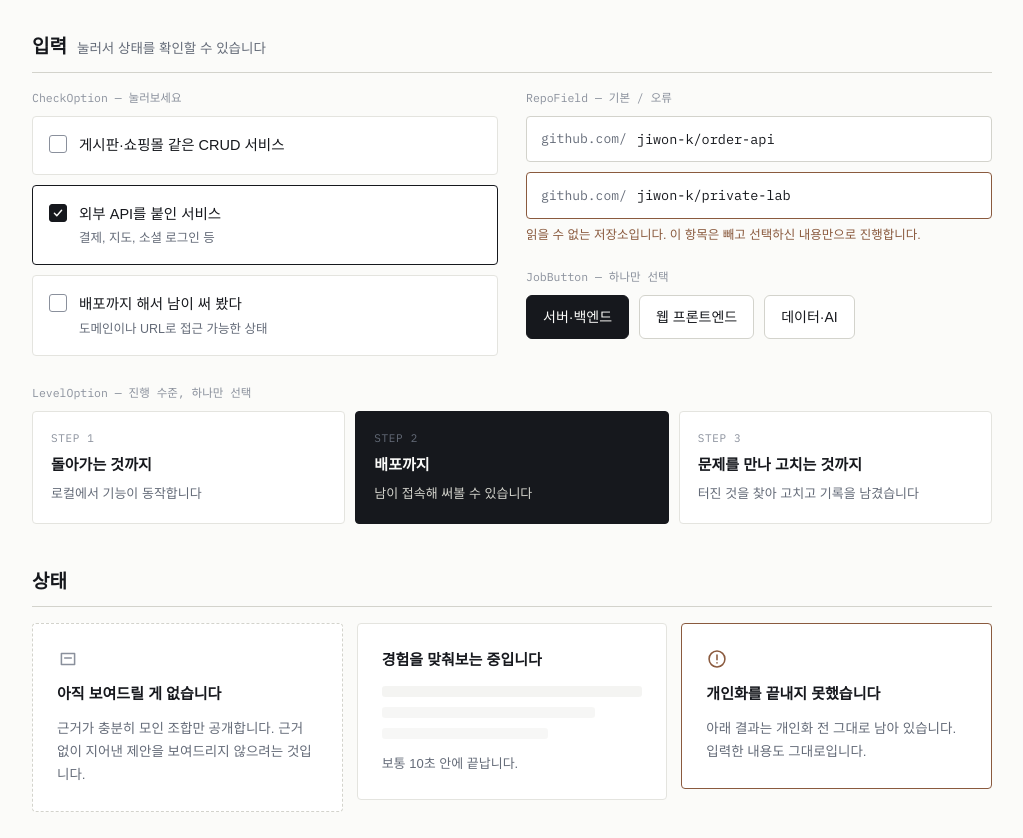
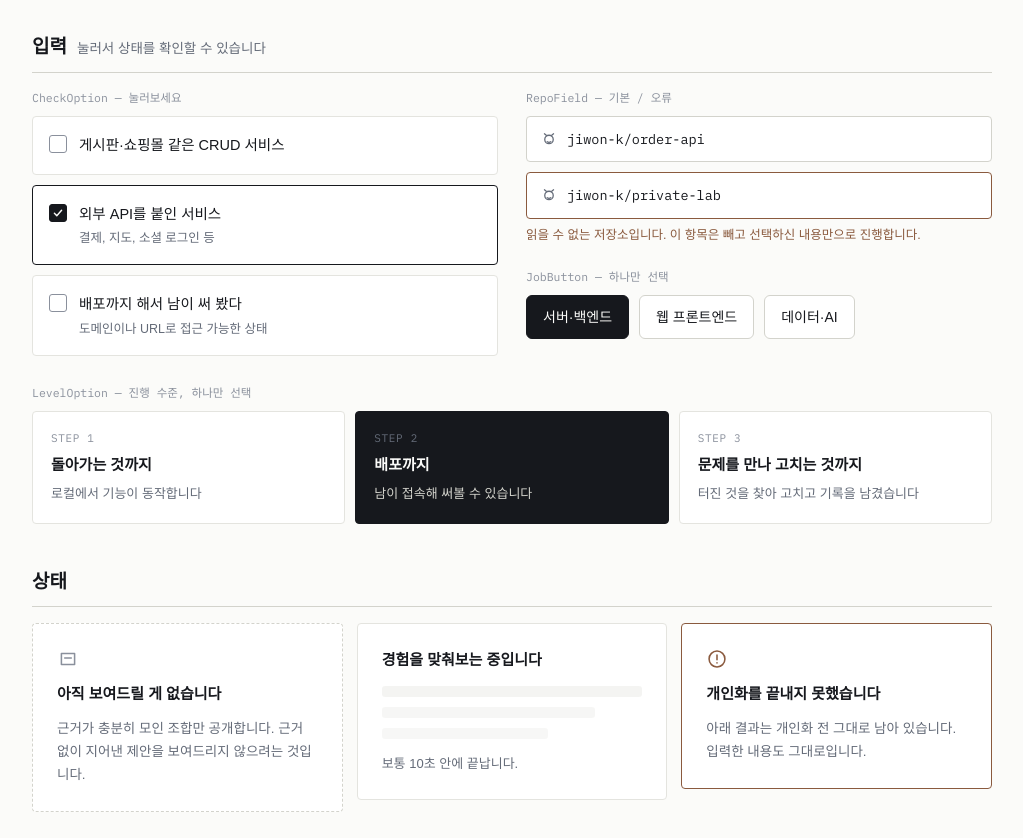
Before and after one commit to TEAM-FIG-AI-CHAMPIONSHIP/dev-career-compass, a Next.js app in the folder apps/web/: page /ui in a window 1280 px wide. Shown: the part 1620-2458 px from the top of the page, without its empty margins (128-1151 px from the left). Built offline with nearby package versions, Linux system fonts and the light colour scheme; a web font is replaced by a local one.

Commit message:
feat: GitHub 아이콘 추가 및 저장소 입력을 URL 형태로 변경
Co-Authored-By: Claude Haiku 4.5 <noreply@anthropic.com>

```diff
--- a/apps/web/src/components/ui/RepoField.tsx
+++ b/apps/web/src/components/ui/RepoField.tsx
@@ -1,11 +1,12 @@
 "use client";
 
 import { cn } from "@/lib/cn";
+import { GithubIcon } from "@/components/ui/icons";
 
 /**
- * GitHub 저장소 주소 입력. 선택 항목이고 최대 3개까지 받습니다.
+ * GitHub 저장소 링크 입력. 선택 항목이고 최대 3개까지 받습니다.
  *
- * README는 공개 저장소만 조회하고 원문을 저장하지 않습니다.
+ * README/설정 파일은 공개 저장소만 조회하고 원문을 저장하지 않습니다.
  * 읽을 수 없는 저장소는 막지 않고, 그 항목만 빼고 진행한다고 알립니다 —
  * 저장소를 평가하거나 첨삭하는 화면이 아닙니다.
  */
@@ -28,25 +29,25 @@ export function RepoField({
           error ? "border-warn" : "border-line-strong",
         )}
       >
-        <span
-          className="font-mono text-[0.8125rem] text-ink-soft select-none"
+        <GithubIcon
+          size={16}
+          strokeWidth={1.6}
+          className="shrink-0 text-ink-soft"
           aria-hidden="true"
-        >
-          github.com/
-        </span>
+        />
         <input
           type="text"
           inputMode="url"
           autoComplete="off"
           spellCheck={false}
-          placeholder="사용자명/저장소"
-          aria-label="GitHub 저장소 주소"
+          placeholder="https://github.com/username/repo"
+          aria-label="GitHub 저장소 링크"
           aria-invalid={error ? true : undefined}
           value={value}
           onChange={(e) => onChange(e.target.value)}
           className={cn(
             "min-w-0 flex-1 bg-transparent font-mono text-[0.84375rem] text-ink",
-            "placeholder:font-sans placeholder:text-[0.875rem] placeholder:text-ink-muted",
+            "placeholder:font-sans placeholder:text-[0.8125rem] placeholder:text-ink-muted",
             "focus:outline-none",
           )}
           {...props}
--- a/apps/web/src/components/ui/icons.tsx
+++ b/apps/web/src/components/ui/icons.tsx
@@ -131,3 +131,20 @@ export const DistantIcon = (p: IconProps) => (
     <circle cx="10" cy="10" r="6.4" strokeDasharray="3 3.4" />
   </Icon>
 );
+
+/** GitHub 저장소 입력 배지에 쓰는 아이콘. 로고를 그대로 쓰지 않고 기존 선 굵기·그리드에 맞춘 단순화 버전. */
+export const GithubIcon = (p: IconProps) => (
+  <Icon {...p}>
+    <path d="M6.6 5.4L4.3 3.5M13.4 5.4l2.3-1.9" />
+    <circle cx="10" cy="10.6" r="5.3" />
+    <path d="M7.7 13.3c.6.5 1.4.8 2.3.8s1.7-.3 2.3-.8" />
+  </Icon>
+);
+
+/** ArrowRightIcon의 좌우 반전. 뒤로 가기 링크에 쓴다. */
+export const ArrowLeftIcon = (p: IconProps) => (
+  <Icon {...p}>
+    <path d="M17 10H6" />
+    <path d="M9 6l-4 4 4 4" />
+  </Icon>
+);
```
